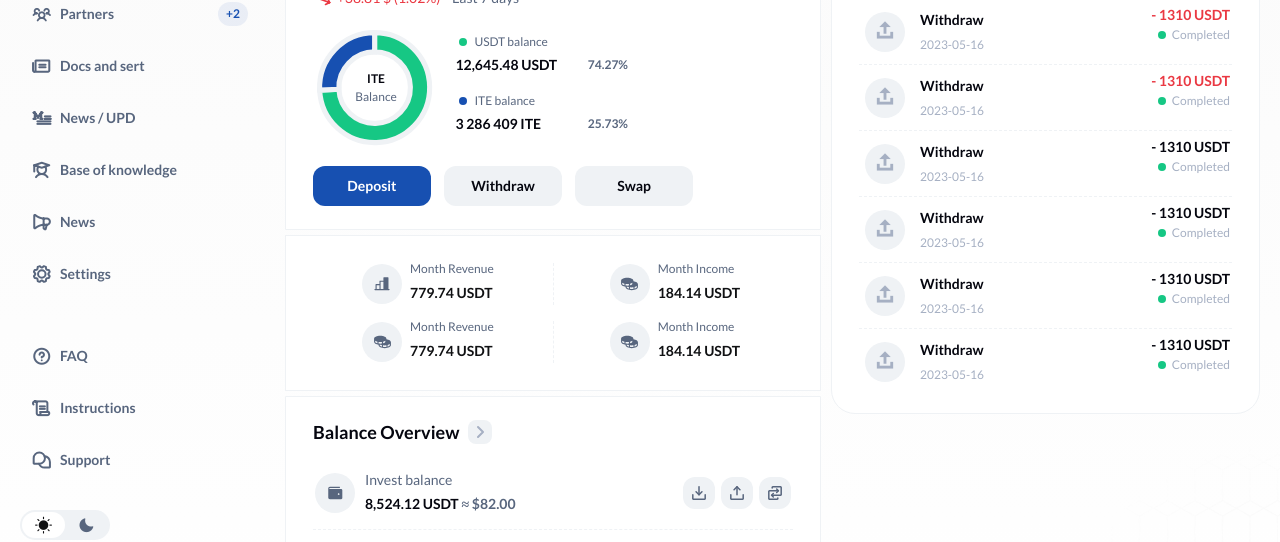
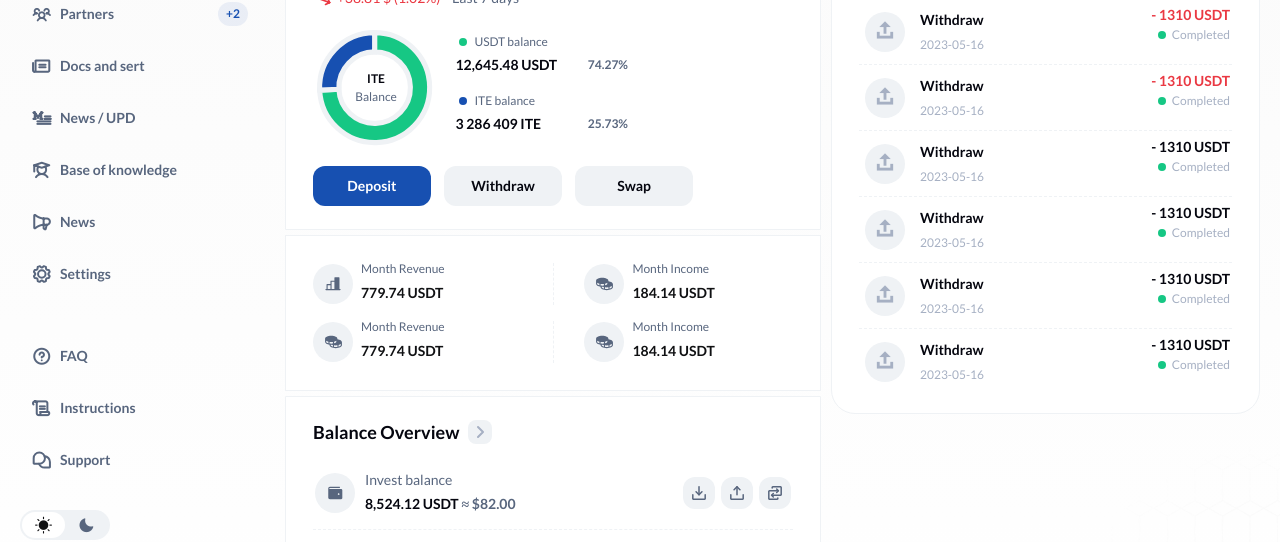
Before and after one commit to Yreck-RU/integra, a plain HTML site: page index.html in a window 1280 px wide. Shown: the part 254-796 px from the top of the page. Drawn offline with Linux system fonts and the light colour scheme; files whose address does not match are found by name.

Commit message:
Add files via upload

```diff
--- a/css/style.css
+++ b/css/style.css
@@ -1724,9 +1724,9 @@ body._lock {
   display: -webkit-box;
   display: -ms-flexbox;
   display: flex;
-  -webkit-box-pack: justify;
-  -ms-flex-pack: justify;
-  justify-content: space-between;
+  -webkit-box-pack: start;
+  -ms-flex-pack: start;
+  justify-content: flex-start;
   -webkit-box-align: center;
   -ms-flex-align: center;
   align-items: center;
@@ -1746,18 +1746,25 @@ body._lock {
       padding: 0;
       margin: 8px 0;
       border-right: none;
-      padding-right: 7px;
+      padding-right: 40px;
       font-size: 0;
       display: -webkit-box;
       display: -ms-flexbox;
       display: flex;
-      -webkit-box-pack: center;
-      -ms-flex-pack: center;
-      justify-content: center; }
+      -webkit-box-pack: start;
+      -ms-flex-pack: start;
+      justify-content: flex-start; } }
+  @media (max-width: 1620px) and (max-width: 1680px) {
+    .dashboard-body-check__item {
+      padding-right: calc(7px + 33 * ((100vw - 320px) / 1360)); } }
+  @media (max-width: 1620px) {
       .dashboard-body-check__item:nth-child(2n) {
         border-left: 1px dashed #eff2f5;
-        padding-left: 7px;
+        padding-left: 40px;
         padding-right: 0; } }
+    @media (max-width: 1620px) and (max-width: 1680px) {
+      .dashboard-body-check__item:nth-child(2n) {
+        padding-left: calc(7px + 33 * ((100vw - 320px) / 1360)); } }
 
 .dashboard-body-check__container {
   font-size: 0;
```
